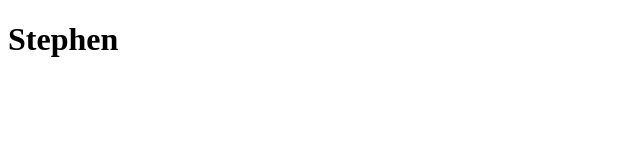
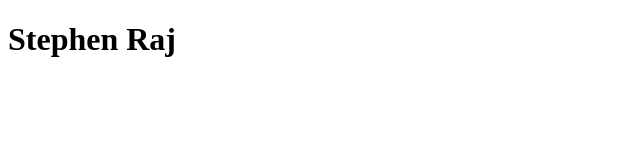
Before and after one commit to stephenarokkiyam/git-learning, a plain HTML site: page index.html in a window 1280 px wide. Shown: the whole page, without its empty margins (0-640 px from the left). Drawn offline with Linux system fonts and the light colour scheme.

Commit message:
Added Raj

```diff
--- a/index.html
+++ b/index.html
@@ -6,6 +6,6 @@
     <title>Document</title>
 </head>
 <body>
-    <h1>Stephen</h1>
+    <h1>Stephen Raj</h1>
 </body>
 </html>
```
